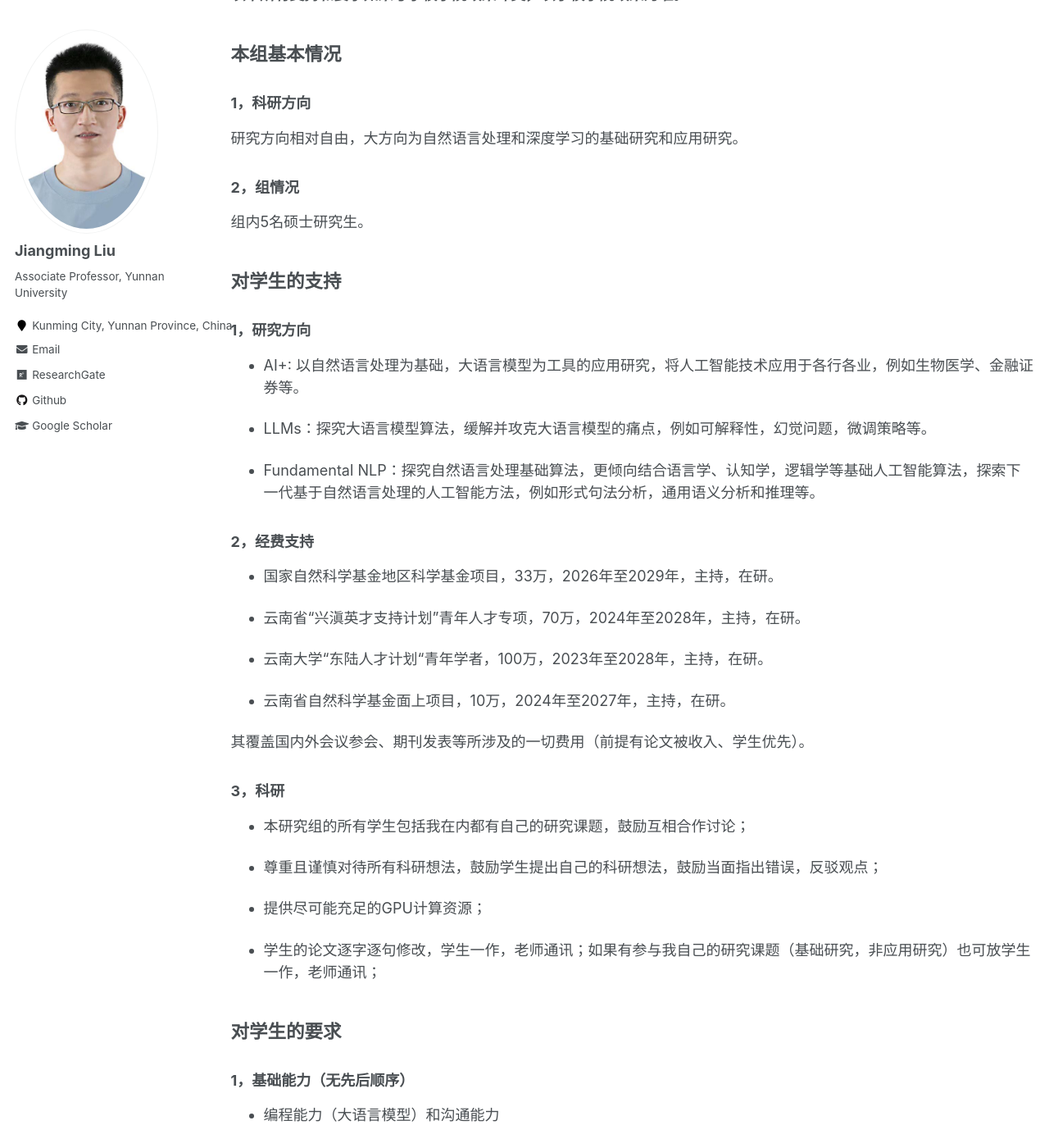
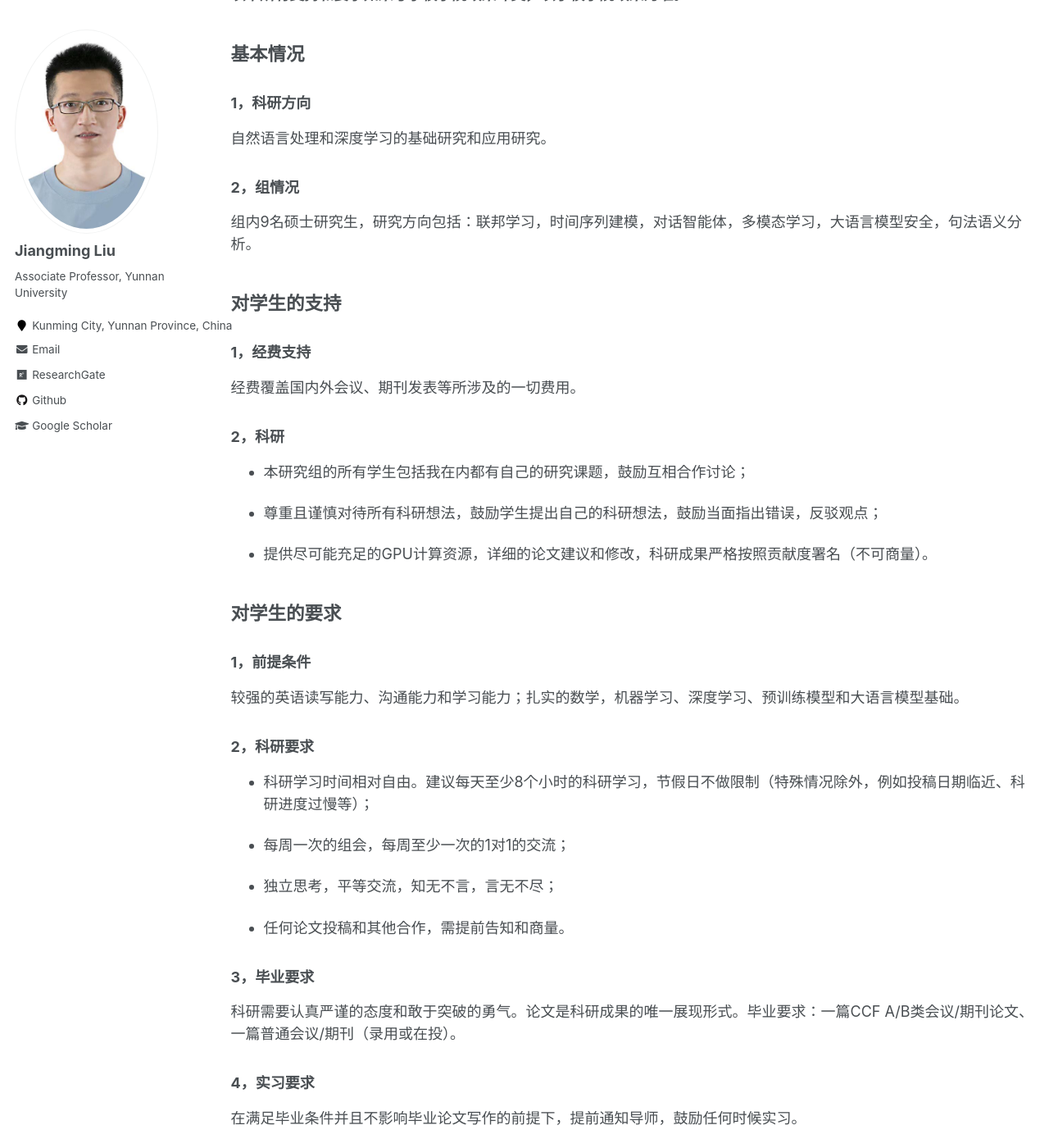
Before and after one commit to LeonCrashCode/LeonCrashCode.github.io, a Jekyll site: the page built from _pages/group_zh.md, in a window 1280 px wide and 1400 px high, scrolled down 254 px. Shown: the whole window at 82% size. Built offline with Jekyll 4.4.1, drawn with Linux system fonts in a browser that asks for light colours; some of the changed text lies outside the part shown.

Commit message:
Update group_zh.md

```diff
--- a/_pages/group_zh.md
+++ b/_pages/group_zh.md
@@ -12,83 +12,51 @@ author_profile: true
 
 ***以下所有支持和要求如果与学校学院政策冲突，以学校学院政策为准*。**
 
-## 本组基本情况
+## 基本情况
 
 ### 1，科研方向
 
-研究方向相对自由，大方向为自然语言处理和深度学习的基础研究和应用研究。
+自然语言处理和深度学习的基础研究和应用研究。
 
 ### 2，组情况
 
-组内5名硕士研究生。
+组内9名硕士研究生，研究方向包括：联邦学习，时间序列建模，对话智能体，多模态学习，大语言模型安全，句法语义分析。
 
 ## 对学生的支持
 
-### 1，研究方向
+### 1，经费支持
 
-- AI+: 以自然语言处理为基础，大语言模型为工具的应用研究，将人工智能技术应用于各行各业，例如生物医学、金融证券等。
+经费覆盖国内外会议、期刊发表等所涉及的一切费用。
 
-- LLMs：探究大语言模型算法，缓解并攻克大语言模型的痛点，例如可解释性，幻觉问题，微调策略等。
-
-- Fundamental NLP：探究自然语言处理基础算法，更倾向结合语言学、认知学，逻辑学等基础人工智能算法，探索下一代基于自然语言处理的人工智能方法，例如形式句法分析，通用语义分析和推理等。
-
-### 2，经费支持
-
-- 国家自然科学基金地区科学基金项目，33万，2026年至2029年，主持，在研。
-
-- 云南省“兴滇英才⽀持计划”青年⼈才专项，70万，2024年至2028年，主持，在研。
-
-- 云南⼤学“东陆⼈才计划“青年学者，100万，2023年至2028年，主持，在研。
-
-- 云南省自然科学基金面上项目，10万，2024年至2027年，主持，在研。
-
-其覆盖国内外会议参会、期刊发表等所涉及的一切费用（前提有论文被收入、学生优先）。
-
-### 3，科研
+### 2，科研
 
 - 本研究组的所有学生包括我在内都有自己的研究课题，鼓励互相合作讨论；
 
 - 尊重且谨慎对待所有科研想法，鼓励学生提出自己的科研想法，鼓励当面指出错误，反驳观点；
 
-- 提供尽可能充足的GPU计算资源；
-
-- 学生的论文逐字逐句修改，学生一作，老师通讯；如果有参与我自己的研究课题（基础研究，非应用研究）也可放学生一作，老师通讯；
+- 提供尽可能充足的GPU计算资源，详细的论文建议和修改，科研成果严格按照贡献度署名（不可商量）。
 
 ## 对学生的要求
 
-### 1，基础能力（无先后顺序）
+### 1，前提条件
 
-- 编程能力（大语言模型）和沟通能力
+较强的英语读写能力、沟通能力和学习能力；扎实的数学，机器学习、深度学习、预训练模型和大语言模型基础。
 
-- 英语写作能力
+### 2，科研要求
 
-- 机器学习/深度学习、数学
+- 科研学习时间相对自由。建议每天至少8个小时的科研学习，节假日不做限制（特殊情况除外，例如投稿日期临近、科研进度过慢等）；
 
-### 2，科研
+- 每周一次的组会，每周至少一次的1对1的交流；
 
-- 科研学习时间相对自由。如果无法合理安排自己时间的，建议每天至少8个小时的科研学习（包括必修和选修课程时间）。周末/节假日不做限制（除特殊情况，比如项目和论文投稿日期临近、科研进度过慢等）。
+- 独立思考，平等交流，知无不言，言无不尽；
 
-- 每周至少一次的1对1的交流（半小时以上）。
+- 任何论文投稿和其他合作，需提前告知和商量。
 
-- 每周一次的组会。目的是了解组里其他人的工作内容以及进度。
+### 3，毕业要求
 
-- 组内所有人（包括老师）平等交流。知无不言，言无不尽。所有科研想法热烈欢迎，无论多么异想天开，无论多么幼稚，有理有据，独立思考即可。
+科研需要认真严谨的态度和敢于突破的勇气。论文是科研成果的唯一展现形式。毕业要求：一篇CCF A/B类会议/期刊论文、一篇普通会议/期刊（录用或在投）。
 
-- 代码训练和编写不能断，任何论文投稿需提前告知和商量。
-
-### 3，硕士毕业要求
-
-科研需要认真严谨的态度和敢于突破的勇气。论文是科研成果的唯一展现形式。
-
-毕业要求，满足以下条件之一。
-
-- 一篇CCF A/B类会议论文、一篇普通会议（录用或在投）
-
-- 三篇普通会议论文（其中录用2篇，录用或在投1篇）
-
-以上条件中如涉及期刊论文可另外商量。
-
-### 4，硕士实习要求
+### 4，实习要求
 
 在满足毕业条件并且不影响毕业论文写作的前提下，提前通知导师，鼓励任何时候实习。
 
@@ -106,4 +74,13 @@ author_profile: true
 [李宏毅老师的系列课程。](https://speech.ee.ntu.edu.tw/~tlkagk/talk.html)
 
 [张岳老师的自然语言处理在线课程。](https://www.bilibili.com/video/BV1r3411q74d/)
+
+- 国家自然科学基金地区科学基金项目，33万，2026年至2029年，主持，在研。
+
+- 云南省“兴滇英才⽀持计划”青年⼈才专项，70万，2024年至2028年，主持，在研。
+
+- 云南⼤学“东陆⼈才计划“青年学者，100万，2023年至2028年，主持，在研。
+
+- 云南省自然科学基金面上项目，10万，2024年至2027年，主持，在研。
+
 -->
```
Also changed, not shown: other parts of _pages/group_zh.md (+1 -1 lines).
